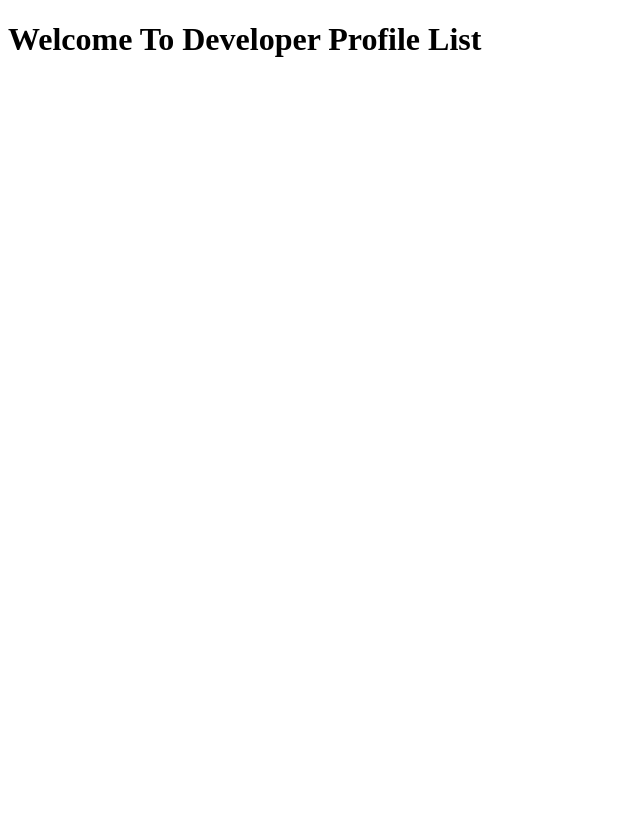
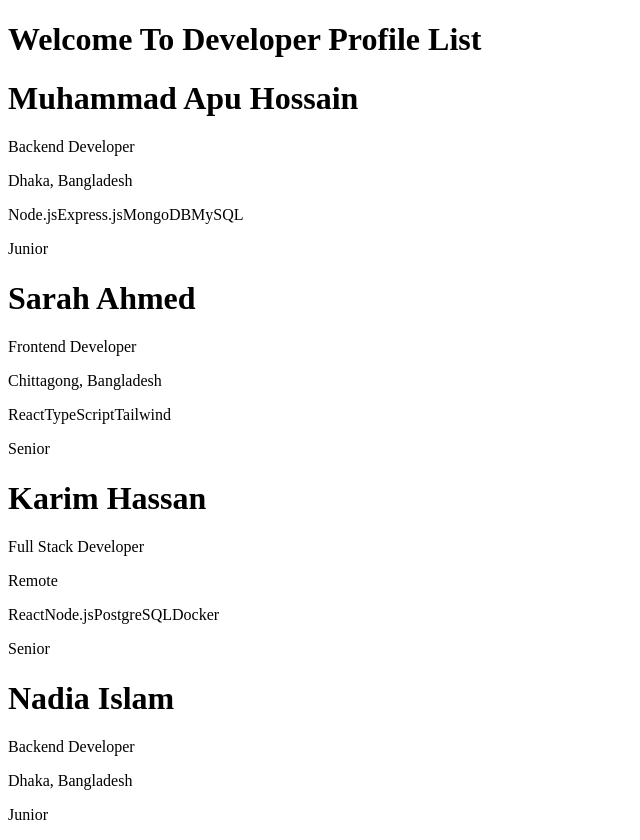
Before and after one commit to apu16-334-coder/Developer-Profile-Card-React-App, a React (Vite) app: page / in a window 1280 px wide. Shown: the whole page, without its empty margins (0-640 px from the left). Before the commit the page ends 800 px from the top, so only its background shows below. Built offline with nearby package versions, Linux system fonts and the light colour scheme.

Commit message:
Pass developer details prop through map method in DeveloperCard component

```diff
--- a/src/App.jsx
+++ b/src/App.jsx
@@ -1,9 +1,55 @@
 import PageHeader from "./components/PageHeader";
+import DeveloperCard from "./components/DeveloperCard";
+
+const developers = [
+  {
+    id: 1,
+    name: 'Muhammad Apu Hossain',
+    role: 'Backend Developer',
+    location: 'Dhaka, Bangladesh',
+    skills: ['Node.js', 'Express.js', 'MongoDB', 'MySQL'],
+    isAvailable: true,
+    level: 'Junior'
+  },
+  {
+    id: 2,
+    name: 'Sarah Ahmed',
+    role: 'Frontend Developer',
+    location: 'Chittagong, Bangladesh',
+    skills: ['React', 'TypeScript', 'Tailwind'],
+    isAvailable: false,
+    level: 'Senior'
+  },
+  {
+    id: 3,
+    name: 'Karim Hassan',
+    role: 'Full Stack Developer',
+    location: 'Remote',
+    skills: ['React', 'Node.js', 'PostgreSQL', 'Docker'],
+    isAvailable: true,
+    level: 'Senior'
+  },
+  {
+    id: 4,
+    name: 'Nadia Islam',
+    role: 'Backend Developer',
+    location: 'Dhaka, Bangladesh',
+    skills: [],
+    isAvailable: false,
+    level: 'Junior'
+  }
+]
 
 function App() {
+    const developerCard = developers.map(developer => {
+        const {id, ...rest} = developer;
+        return <DeveloperCard key = {id} {...rest} />
+    })
+
     return (
         <>
             <PageHeader title='Welcome To Developer Profile List' />
+            {developerCard}
         </>
     )
 }
--- a/src/components/DeveloperCard.jsx
+++ b/src/components/DeveloperCard.jsx
@@ -0,0 +1,14 @@
+function DeveloperCard({name, role, location, skills, isAvailable, level}) {
+    return (
+        <>
+            <h1>{name}</h1>
+            <p>{role}</p>
+            <p>{location}</p>
+            <p>{skills}</p>
+            <p>{isAvailable}</p>
+            <p>{level}</p>
+        </>
+    )
+}
+
+export default DeveloperCard;
```
